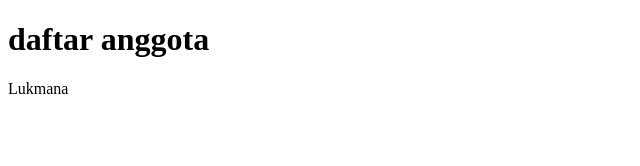
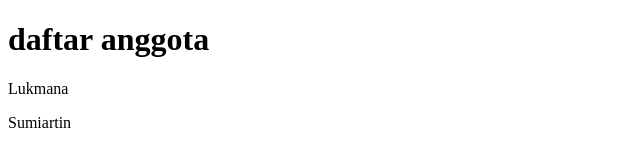
Before and after one commit to lukluu/contoh-mvc, a plain HTML site: page index.html in a window 1280 px wide. Shown: the full height of the page, 0-640 px from the left. Drawn offline with Linux system fonts and the light colour scheme.

Commit message:
Menambahkan codingan baru

```diff
--- a/index.html
+++ b/index.html
@@ -10,6 +10,7 @@
 <body>
     <h1>daftar anggota</h1>
     <p>Lukmana</p>
+    <p>Sumiartin</p>
 </body>
 
 </html>
```
